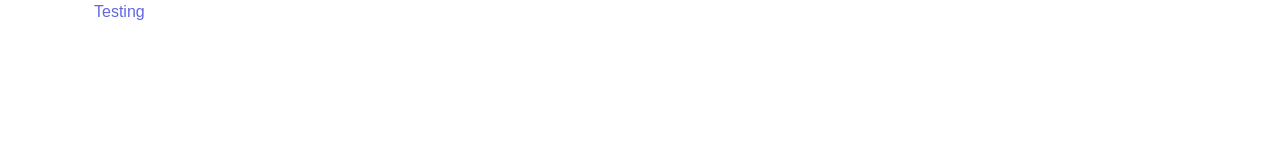
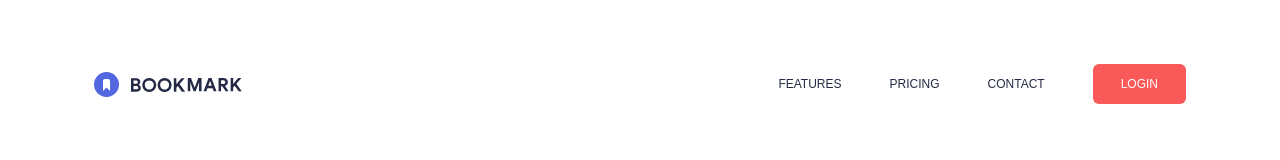
Before and after one commit to skin93/bookmark-landing-page, a website: page public/index.html in a window 1280 px wide. Drawn offline with Linux system fonts and the light colour scheme.

Commit message:
Add images, style navigation

```diff
--- a/public/index.html
+++ b/public/index.html
@@ -4,13 +4,38 @@
     <meta charset="UTF-8" />
     <meta http-equiv="X-UA-Compatible" content="IE=edge" />
     <meta name="viewport" content="width=device-width, initial-scale=1.0" />
+    <link
+      rel="stylesheet"
+      href="https://cdnjs.cloudflare.com/ajax/libs/font-awesome/6.0.0/css/all.min.css"
+      integrity="sha512-9usAa10IRO0HhonpyAIVpjrylPvoDwiPUiKdWk5t3PyolY1cOd4DSE0Ga+ri4AuTroPR5aQvXU9xC6qOPnzFeg=="
+      crossorigin="anonymous"
+      referrerpolicy="no-referrer"
+    />
     <link rel="stylesheet" href="/public/style.css" />
     <title>Bookmark Landing Page</title>
   </head>
   <body class="font-Poppins">
     <header>
-      <nav class="container">
-        <h1 class="text-bookmark-purple">Testing</h1>
+      <nav class="container flex items-center py-4 mt-4 sm:mt-12">
+        <div class="py-1">
+          <img src="./assets/images/logo-bookmark.svg" alt="Logo" />
+        </div>
+        <ul
+          class="hidden sm:flex flex-1 justify-end items-center gap-12 text-bookmark-blue uppercase text-xs"
+        >
+          <li class="cursor-pointer">Features</li>
+          <li class="cursor-pointer">Pricing</li>
+          <li class="cursor-pointer">Contact</li>
+          <button
+            type="button"
+            class="bg-bookmark-red text-white rounded-md px-7 py-3 uppercase"
+          >
+            Login
+          </button>
+        </ul>
+        <div class="flex sm:hidden flex-1 justify-end">
+          <div class="text-2xl fas fa-bars"></div>
+        </div>
       </nav>
     </header>
   </body>
```
Also changed, not shown: public/assets/images/hero-bg.png (added), public/assets/images/icon-arrow.svg (added), public/assets/images/illustration-features-tab-1.png (added), public/assets/images/illustration-features-tab-2.png (added), public/assets/images/illustration-features-tab-3.png (added), public/assets/images/logo-bookmark-white.png (added), public/assets/images/logo-bookmark.svg (added), public/assets/images/logo-chrome.svg (added), public/assets/images/logo-firefox.svg (added), public/assets/images/logo-opera.svg (added), public/style.css.
